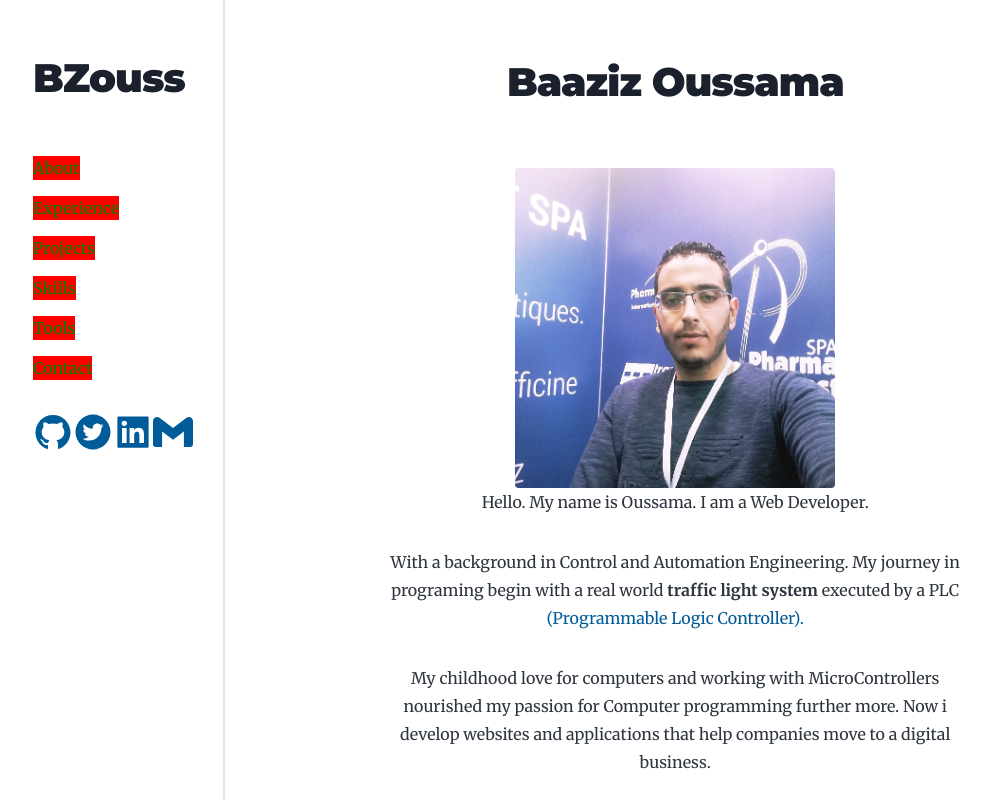
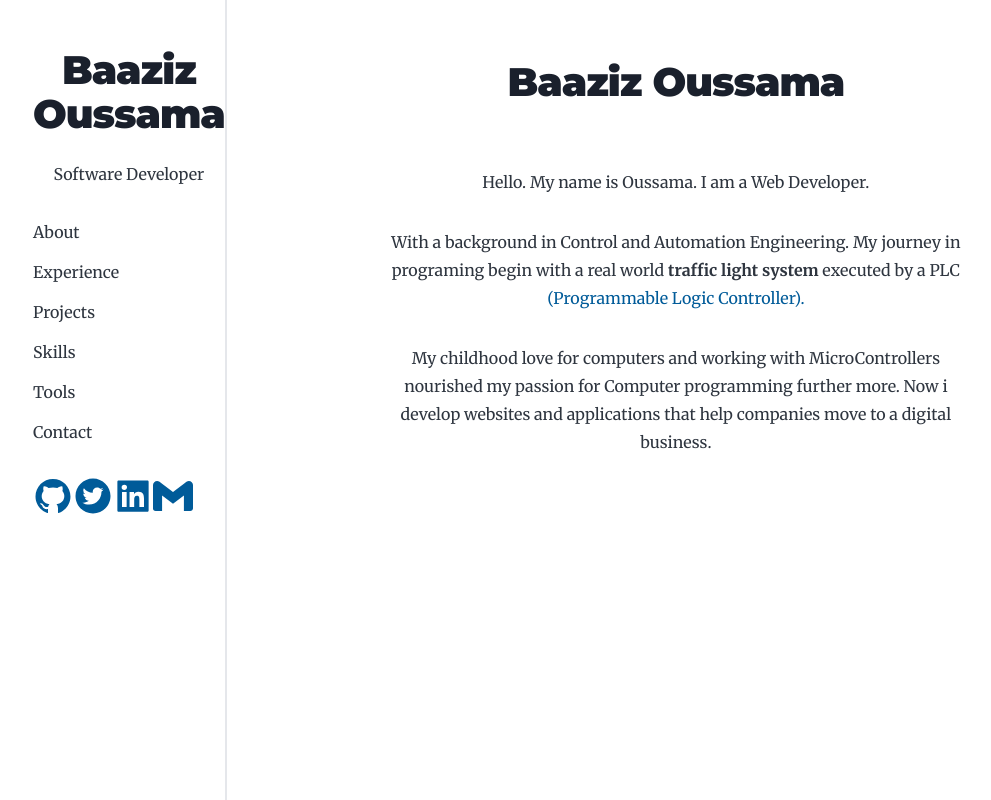
Before and after one commit to ouss4m4/bzouss, a Gatsby site: page / in a window 1280 px wide. Shown: the whole page, without its empty margins (61-1052 px from the left). Built offline with nearby package versions, Linux system fonts and the light colour scheme; Gatsby itself is replaced by a stand-in of ours.

Commit message:
minor fixes

```diff
--- a/src/components/portfolio/About.js
+++ b/src/components/portfolio/About.js
@@ -8,10 +8,6 @@ const Aboutme = () => {
         <h1 className="text-center">Baaziz Oussama</h1>
         <div className="p-10">
           <div>
-            <FluidIMG
-              filename="profile-pic"
-              className="rounded w-80 h-80 mx-auto"
-            />
             <div className="max-w-xl text-center mx-auto">
               <p>Hello. My name is Oussama. I am a Web Developer.</p>
               <p>
--- a/src/pages/index.js
+++ b/src/pages/index.js
@@ -1,9 +1,10 @@
-import React, { useEffect } from "react"
+import React /*  ,{ useEffect } */ from "react"
 import {
   AiFillTwitterCircle,
   AiFillLinkedin,
   AiFillGithub,
 } from "react-icons/ai"
+import FluidIMG from "../images/FluidIMG"
 import { SiGmail } from "react-icons/si"
 import scrollTo from "gatsby-plugin-smoothscroll"
 import SEO from "../components/seo"
@@ -24,7 +25,7 @@ const LandingPage = ({ data, location }) => {
   const toolsRef = React.useRef(null)
   const contactRef = React.useRef(null)
 
-  useEffect(() => {
+  /* useEffect(() => {
     let observer
     if (aboutRef && expRef && projRef && skillRef && toolsRef && contactRef) {
       const options = {
@@ -54,7 +55,7 @@ const LandingPage = ({ data, location }) => {
       observer.observe(contactRef.current)
     }
     return () => observer.disconnect()
-  }, [aboutRef, expRef, projRef, skillRef, toolsRef, contactRef])
+  }, [aboutRef, expRef, projRef, skillRef, toolsRef, contactRef]) */
 
   return (
     <>
@@ -62,16 +63,24 @@ const LandingPage = ({ data, location }) => {
       <div className="container">
         <div className="flex">
           {/* SideBar */}
-          <div className="border-r-2 w-60 h-screen">
+          <div className="border-r-2 w-60 h-screen text-center">
             <div className="flex-column">
-              <div className="my-14">
-                <h1 id="title">{data.site.siteMetadata.title}</h1>
+              {/* <div className="avatar">
+                <FluidIMG
+                  filename="profile-pic"
+                  className="rounded-full w-40 h-40 mx-auto mt-10 border"
+                />
+              </div> */}
+              <div className="">
+                <h1 id="title">Baaziz Oussama</h1>
               </div>
+              <p>Software Developer</p>
+
               <nav>
                 <ul className="flex-col gap-8">
                   <li>
                     <button
-                      className="block"
+                      className="block "
                       tabIndex={-42}
                       data-value="about"
                       onClick={() => scrollTo("#about")}
--- a/src/style.css
+++ b/src/style.css
@@ -257,7 +257,10 @@ a:hover,
 a:focus {
   text-decoration: none;
 }
-
+button:focus {
+  outline: none;
+  border: none;
+}
 /* Custom classes */
 
 .global-wrapper {
@@ -351,8 +354,9 @@ a:focus {
 }
 
 .active {
-  color: green;
-  background-color: red;
+  border-bottom: 3px solid #005b99;
+  outline: none;
+  padding-bottom: 3px;
 }
 /* Media queries */
 
```
